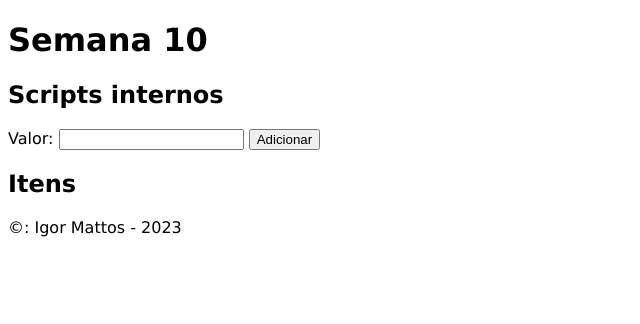
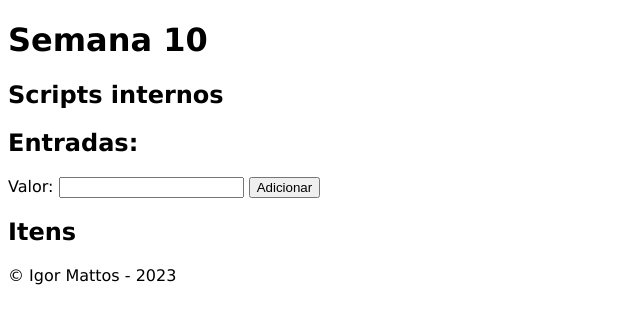
Before and after one commit to ufjf-dcc121/ufjf-dcc121-2023-1-atv10-Igor-Japa, a plain HTML site: page index.html in a window 1280 px wide. Shown: the whole page, without its empty margins (0-640 px from the left). Drawn offline with Linux system fonts and the light colour scheme.

Commit message:
Muda o posicionamento das seções e muda posição

```diff
--- a/index.html
+++ b/index.html
@@ -10,10 +10,11 @@
 <body>
     <header>
         <h1>Semana 10</h1>
+        <h2>Scripts internos</h2>
     </header>
     <main>
         <section id="formulario">
-            <h1>Scripts internos</h1>
+            <h1>Entradas:</h1>
             <form name="entrada">
                 <label for="valor">Valor:</label>
                 <input type="number" name="valor" id="valor" title="Valor a ser inserido"></input>
@@ -28,7 +29,7 @@
         </section>
     </main>
     <footer>
-        <p>&copy: Igor Mattos - 2023</p>
+        <p>&copy; Igor Mattos - 2023</p>
     </footer>
 </body>
 </html>
```
